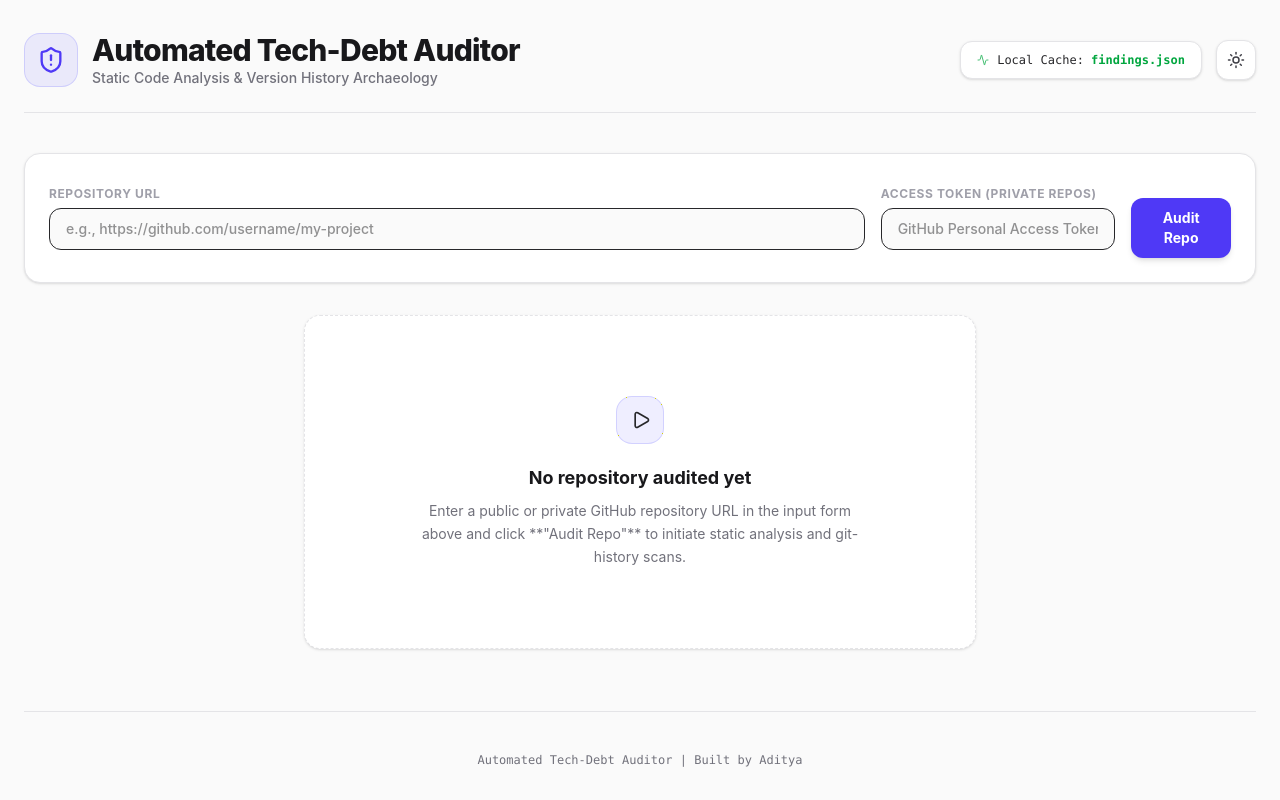
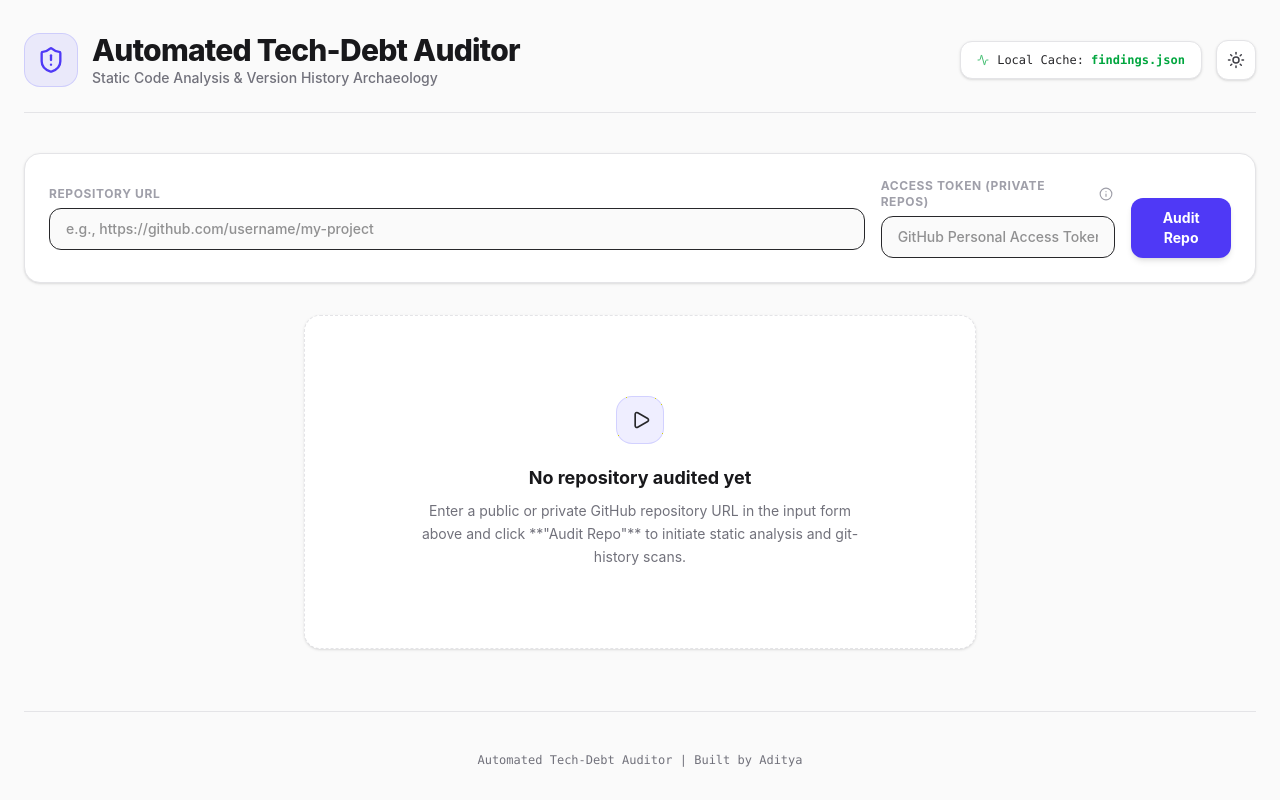
Before and after one commit to Adityuh1/TECH-DEBT-auditor, a React (Vite) app in the folder dashboard/: page / in a window 1280 px wide. Built offline with nearby package versions, Linux system fonts and the light colour scheme.

Commit message:
Add collapsible GitHub PAT info guide to AuditForm with Info button toggle

```diff
--- a/dashboard/src/components/AuditForm.jsx
+++ b/dashboard/src/components/AuditForm.jsx
@@ -1,10 +1,13 @@
-import React from 'react';
+import React, { useState } from 'react';
+import { Info, ExternalLink } from 'lucide-react';
 
 /**
  * AuditForm Component.
  * Renders the input fields for the Git URL and Private Token, along with the action button.
+ * Includes a collapsible step-by-step help guide for retrieving a GitHub Access Token.
  */
 export function AuditForm({ repoUrl, setRepoUrl, gitToken, setGitToken, onAuditSubmit }) {
+    const [showTokenHelp, setShowTokenHelp] = useState(false);
 
     const handleSubmit = (e) => {
         e.preventDefault();
@@ -12,7 +15,8 @@ export function AuditForm({ repoUrl, setRepoUrl, gitToken, setGitToken, onAuditS
     };
 
     return (
-        <form onSubmit={handleSubmit} className="mb-8 p-6 bg-white dark:bg-zinc-900 border border-zinc-200 dark:border-zinc-800 rounded-2xl shadow-sm flex flex-col md:flex-row items-center gap-4">
+        <div className="mb-8 bg-white dark:bg-zinc-900 border border-zinc-200 dark:border-zinc-800 rounded-2xl shadow-sm overflow-hidden text-left">
+            <form onSubmit={handleSubmit} className="p-6 flex flex-col md:flex-row items-center gap-4">
                 <div className="flex-grow w-full text-left">
                     <label className="block text-xs font-bold uppercase tracking-wider text-zinc-400 dark:text-zinc-500 mb-1.5">
                         Repository URL
@@ -28,9 +32,19 @@ export function AuditForm({ repoUrl, setRepoUrl, gitToken, setGitToken, onAuditS
                 </div>
 
                 <div className="w-full md:w-85 text-left">
-                <label className="block text-xs font-bold uppercase tracking-wider text-zinc-400 dark:text-zinc-500 mb-1.5">
+                    <div className="flex items-center gap-1.5 mb-1.5">
+                        <label className="block text-xs font-bold uppercase tracking-wider text-zinc-400 dark:text-zinc-500">
                             Access Token (Private repos)
                         </label>
+                        <button
+                            type="button"
+                            onClick={() => setShowTokenHelp(!showTokenHelp)}
+                            className="p-0.5 text-zinc-400 dark:text-zinc-500 hover:text-indigo-500 dark:hover:text-indigo-400 transition-colors cursor-pointer rounded-full flex items-center justify-center focus:outline-none"
+                            title="How to get a GitHub token?"
+                        >
+                            <Info size={14} />
+                        </button>
+                    </div>
                     <input
                         type="password"
                         placeholder="GitHub Personal Access Token"
@@ -42,10 +56,53 @@ export function AuditForm({ repoUrl, setRepoUrl, gitToken, setGitToken, onAuditS
 
                 <button
                     type="submit"
-                className="w-full md:w-auto px-6 py-2.5 mt-5 bg-indigo-600 hover:bg-indigo-750 text-white font-bold rounded-xl text-sm transition-colors cursor-pointer shadow-md"
+                    className="w-full md:w-auto px-6 py-2.5 mt-5 bg-indigo-600 hover:bg-indigo-750 text-white font-bold rounded-xl text-sm transition-colors cursor-pointer shadow-md hover:shadow-lg active:scale-98"
                 >
                     Audit Repo
                 </button>
             </form>
+
+            {showTokenHelp && (
+                <div className="border-t border-zinc-200 dark:border-zinc-800 bg-zinc-50/50 dark:bg-zinc-950/20 p-6 text-xs text-zinc-650 dark:text-zinc-450 transition-all duration-200">
+                    <h4 className="text-sm font-bold text-zinc-900 dark:text-white mb-3 flex items-center gap-2">
+                        <Info size={16} className="text-indigo-500 dark:text-indigo-400" />
+                        How to get a GitHub Personal Access Token (PAT)
+                    </h4>
+
+                    <div className="grid grid-cols-1 md:grid-cols-2 gap-x-8 gap-y-4">
+                        <ol className="list-decimal list-inside space-y-2.5 leading-relaxed font-medium">
+                            <li>Go to <strong>GitHub.com</strong> and sign in.</li>
+                            <li>Click your <strong>Profile Icon</strong> (top-right) &rarr; <strong>Settings</strong>.</li>
+                            <li>On the left sidebar, scroll down and click <strong>Developer settings</strong>.</li>
+                            <li>Go to <strong>Personal access tokens</strong> &rarr; <strong>Fine-grained tokens</strong>.</li>
+                        </ol>
+
+                        <ol className="list-decimal list-inside space-y-2.5 leading-relaxed font-medium" start="5">
+                            <li>Click <strong>Generate new token</strong>.</li>
+                            <li>Select <strong>Only select repositories</strong> &rarr; Choose your target private repo.</li>
+                            <li>Under <strong>Repository Permissions</strong>:
+                                <ul className="list-disc list-inside ml-5 mt-1 space-y-1 text-zinc-500 dark:text-zinc-500 font-normal">
+                                    <li>Set <strong>Contents</strong> to <span className="font-semibold text-zinc-700 dark:text-zinc-350">Read-only</span> (Required to clone code)</li>
+                                    <li>Set <strong>Metadata</strong> to <span className="font-semibold text-zinc-700 dark:text-zinc-350">Read-only</span> (Auto-selected)</li>
+                                </ul>
+                            </li>
+                            <li>Click <strong>Generate token</strong> and copy the generated token string.</li>
+                        </ol>
+                    </div>
+
+                    <div className="mt-5 pt-3 border-t border-zinc-200 dark:border-zinc-800 flex flex-col sm:flex-row items-start sm:items-center justify-between gap-3 text-zinc-500 dark:text-zinc-500">
+                        <span className="italic">Note: Your token is processed strictly in-memory and never cached or saved to a database.</span>
+                        <a
+                            href="https://github.com/settings/tokens?type=beta"
+                            target="_blank"
+                            rel="noopener noreferrer"
+                            className="inline-flex items-center gap-1 text-indigo-600 dark:text-indigo-400 font-bold hover:underline"
+                        >
+                            Open GitHub Settings <ExternalLink size={12} />
+                        </a>
+                    </div>
+                </div>
+            )}
+        </div>
     );
 }
```
Lines whose indentation alone changed are shown as unchanged.
